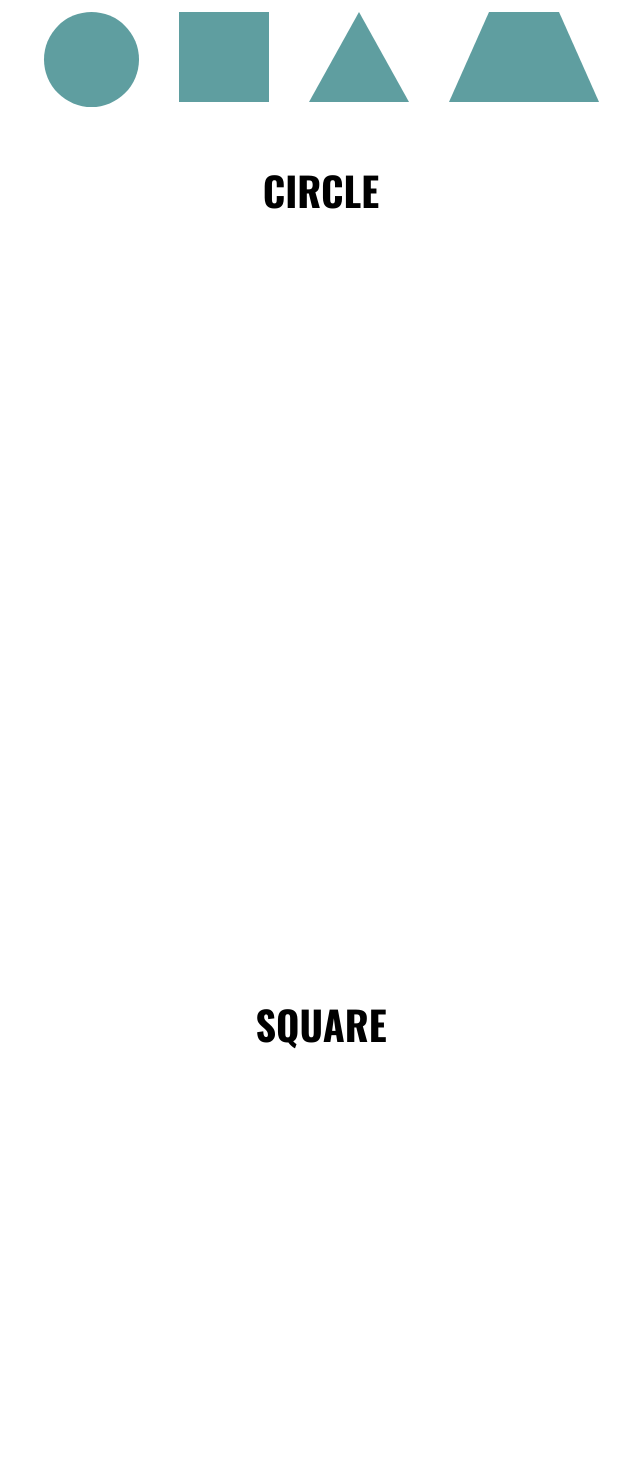
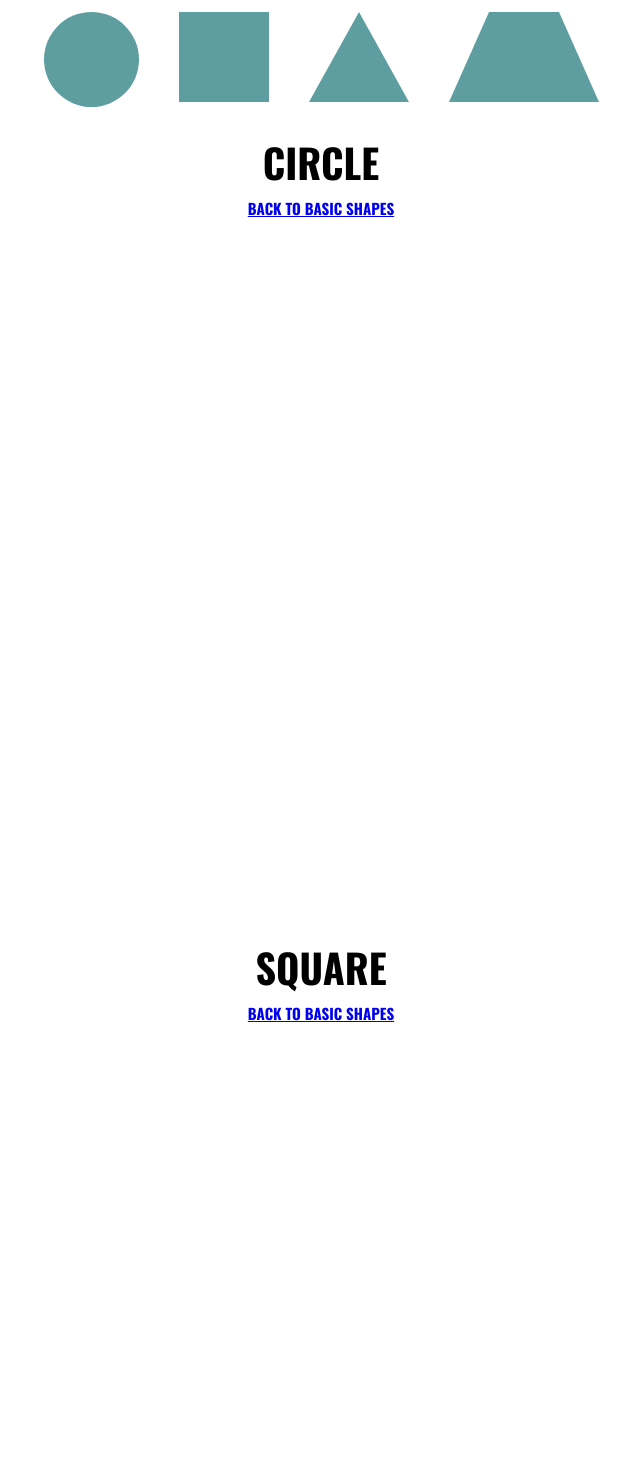
Before and after one commit to AnniePawl/Drawing-With-Code, a React (Create React App) app: page /#/tutorials in a window 1280 px wide. Shown: the part 280-1750 px from the top of the page, without its empty margins (319-959 px from the left). Built offline with nearby package versions, Linux system fonts and the light colour scheme; a web font is replaced by a local one.

Commit message:
added hashlink navigation to basic shapes

```diff
--- a/src/components/tutorials/basicShapes/basic_shapes.js
+++ b/src/components/tutorials/basicShapes/basic_shapes.js
@@ -3,39 +3,65 @@ import Circle from './circle';
 import Square from './square';
 import Triangle from './triangle';
 import Trapazoid from './trapazoid';
-
+import { HashLink } from 'react-router-hash-link';
+// import { withRouter, Link } from 'react-router-dom';
 import '../styles/basicShapes.scss';
 
 function BasicShapes() {
 	return (
 		<div className="basic_shapes__container">
-			<h1>Basic Shapes</h1>
-			{/* CSS Shapes  */}
+			<h1 id="basic_shapes">Basic Shapes</h1>
+			{/* Basic Shapes Navigation*/}
+			{/* Circle */}
 			<div className="basic_shapes__shapes_container">
-				<div className="basic_shapes__circle" />
-				<div className="basic_shapes__square" />
-				<div className="basic_shapes__triangle" />
-				<div className="basic_shapes__trapazoid" />
+				<HashLink smooth to="#circle">
+					<div className="basic_shapes__circle" />
+				</HashLink>
+				{/* Square */}
+				<HashLink smooth to="#square">
+					<div className="basic_shapes__square" />
+				</HashLink>
+				{/* Triangle */}
+				<HashLink smooth to="#triangle">
+					<div className="basic_shapes__triangle" />
+				</HashLink>
+				{/* Trapazoid */}
+				<HashLink smooth to="#trapazoid">
+					<div className="basic_shapes__trapazoid" />
+				</HashLink>
 			</div>
 
 			{/* Circle*/}
-			<div className="basic_shapes__circle_container">
+			<div className="basic_shapes__circle_container" id="circle">
 				<h2>Circle</h2>
+				<HashLink smooth to="#basic_shapes">
+					<h4>Back to Basic Shapes</h4>
+				</HashLink>
+
 				<Circle />
 			</div>
 			{/* Square */}
-			<div className="basic_shapes__square_container">
+			<div className="basic_shapes__square_container" id="square">
 				<h2>Square</h2>
+				<HashLink smooth to="#basic_shapes">
+					<h4>Back to Basic Shapes</h4>
+				</HashLink>
 				<Square />
 			</div>
 
-			<div className="basic_shapes__triangle_container">
+			<div className="basic_shapes__triangle_container" id="triangle">
 				<h2>Triangle</h2>
+				<HashLink smooth to="#basic_shapes">
+					<h4>Back to Basic Shapes</h4>
+				</HashLink>
 				<Triangle />
 			</div>
 
-			<div className="basic_shapes__triangle_container">
+			<div className="basic_shapes__triangle_container" id="trapazoid">
 				<h2>Trapazoid</h2>
+				<HashLink smooth to="#basic_shapes">
+					<h4>Back to Basic Shapes</h4>
+				</HashLink>
 				<Trapazoid />
 			</div>
 		</div>
--- a/src/components/tutorials/styles/basicShapes.scss
+++ b/src/components/tutorials/styles/basicShapes.scss
@@ -75,4 +75,14 @@ h2 {
 	font-family: "Oswald", sans-serif;
 	font-weight: 800;
 	font-size: 40px;
+	margin: 5px;
 }
+
+h4 {
+	text-align: center;
+	text-transform: uppercase;
+	font-family: "Oswald", sans-serif;
+	font-weight: 800;
+	font-size: 15px;
+	margin: 0;
+}
```
